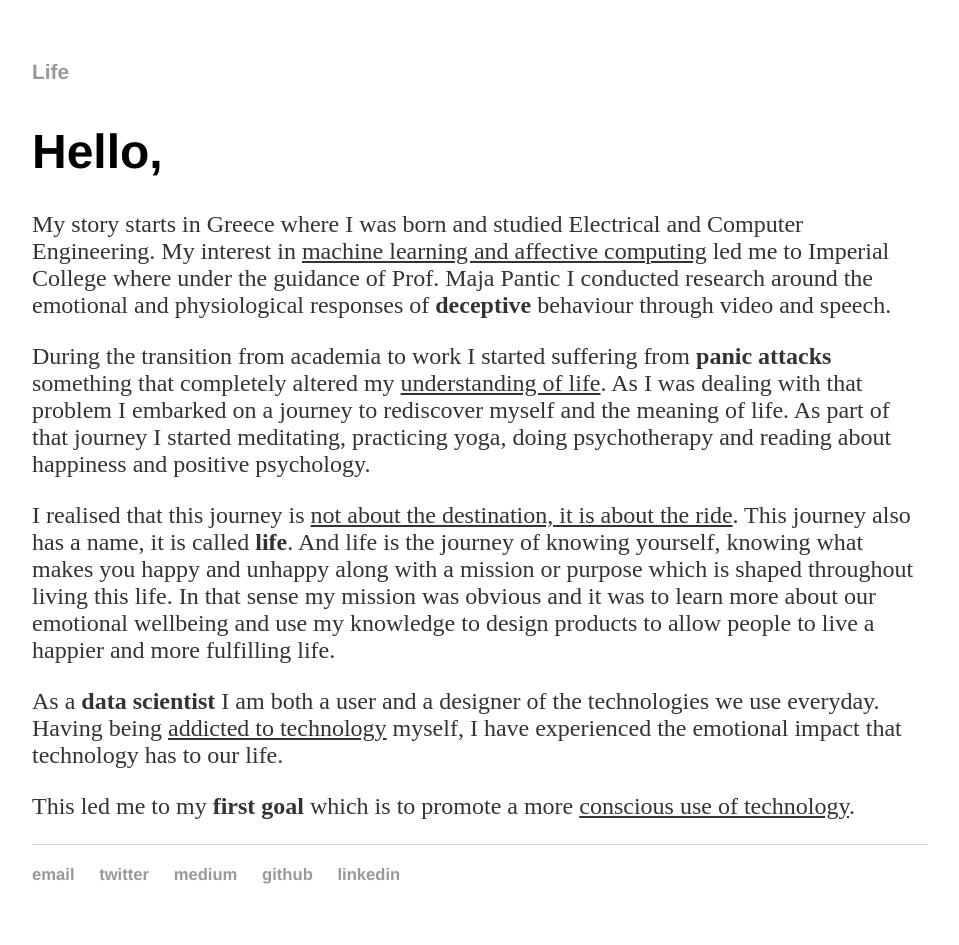
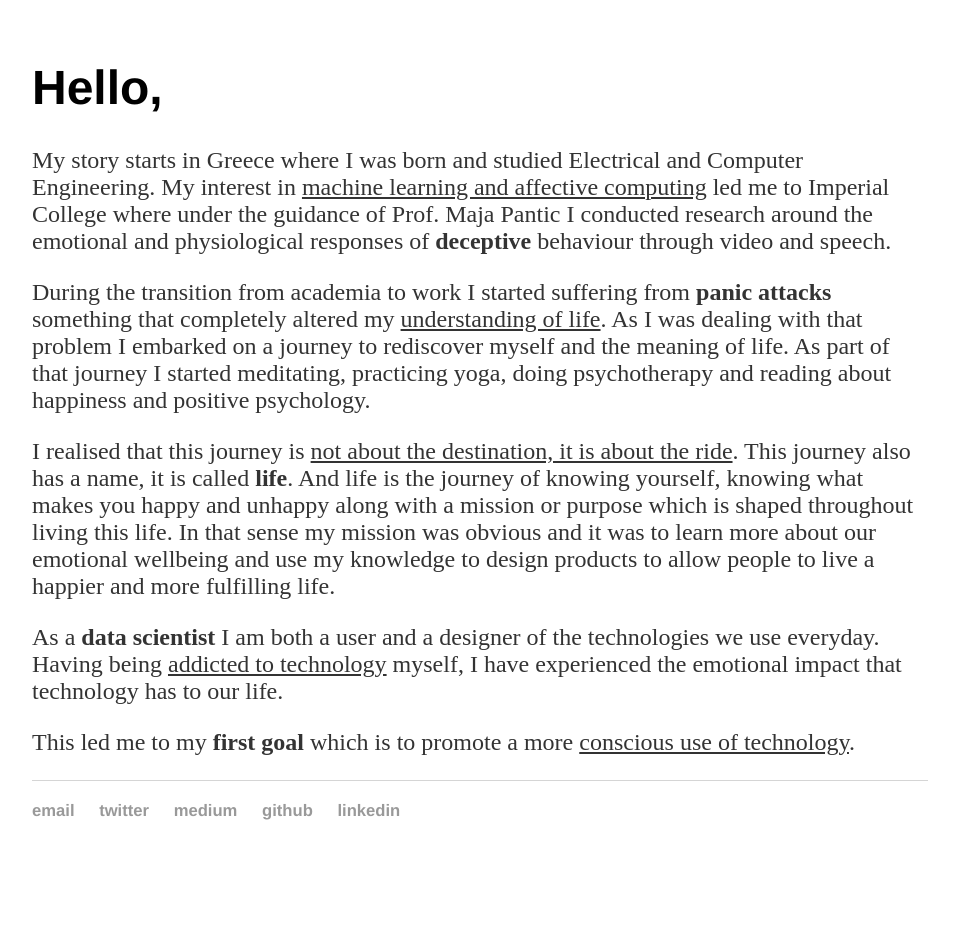
Before and after one commit to nsorros/nsorros.github.io, a Jekyll site: the page built from index.html, in a window 1280 px wide. Shown: the whole page, without its empty margins (160-1119 px from the left). Built offline with Jekyll 4.4.1, drawn with Linux system fonts in a browser that asks for light colours; after the commit the page ends 900 px from its top, so only the background shows below that.

Commit message:
Update default.html

```diff
--- a/_layouts/default.html
+++ b/_layouts/default.html
@@ -6,11 +6,6 @@
 			<link rel="stylesheet" type="text/css" href="/css/main.css">
 		</head>
 		<body>
-			<nav>
-	    		<ul>
-		        	<li><a href="/">Life</a></li>
-	    		</ul>
-			</nav>
 			<div class="container">
 
 			{{ content }}
```
